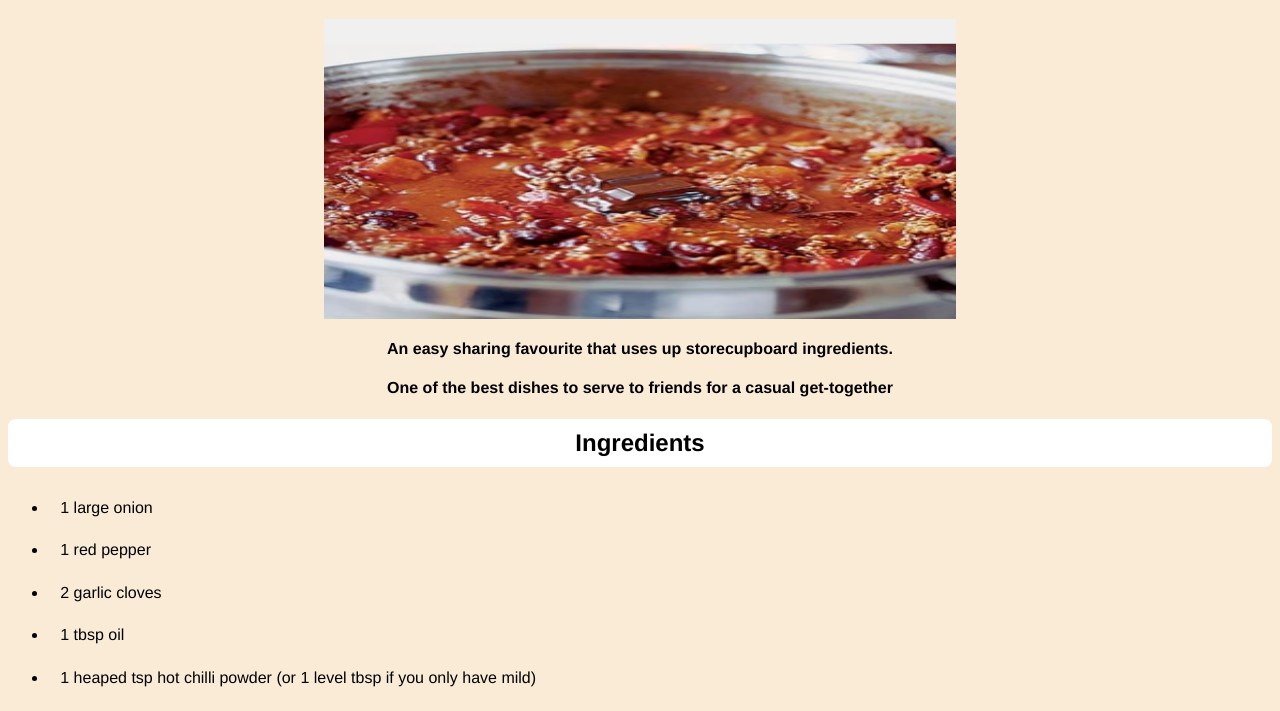
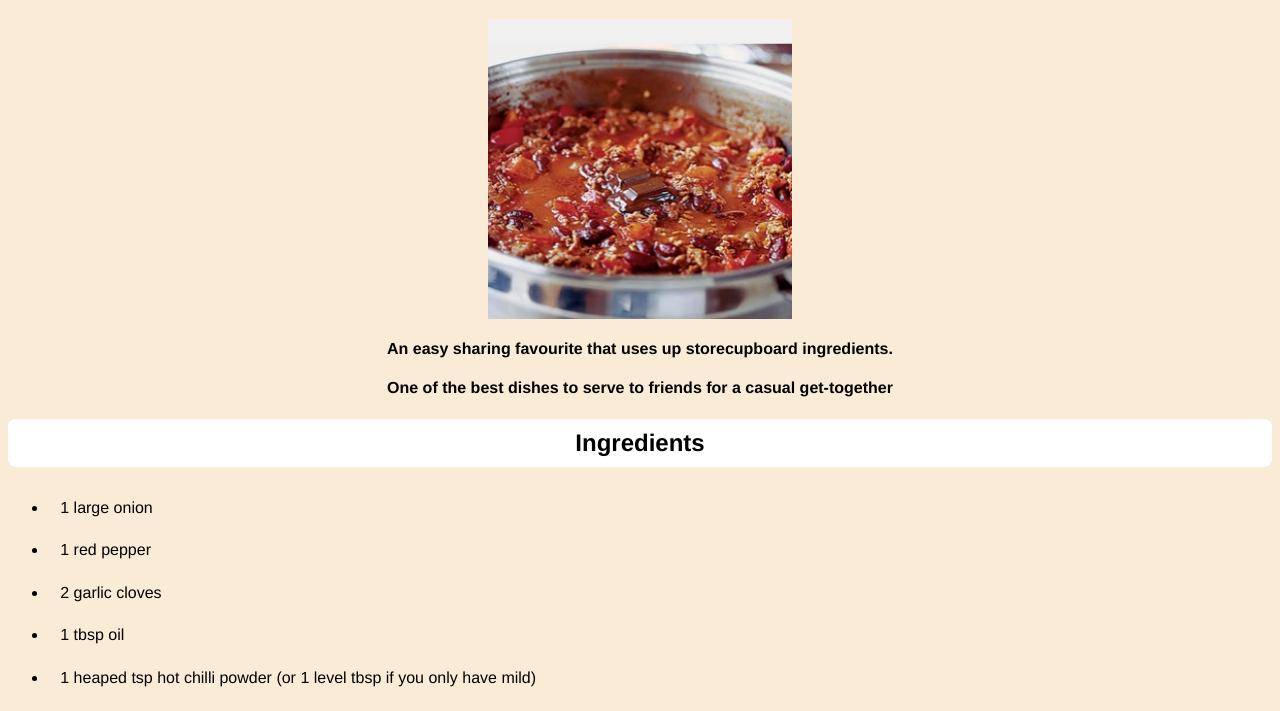
Before and after one commit to AaronChallinor/odin-recipes, a plain HTML site: page recipes/chilli.html in a window 1280 px wide. Shown: the part 81-792 px from the top of the page. Drawn offline with Linux system fonts and the light colour scheme.

Commit message:
Fix issue with main image widths

```diff
--- a/style.css
+++ b/style.css
@@ -28,10 +28,11 @@ li{padding: 1%;
 
 .mainimage{
 height: 300px;
+width: auto;
     display: block;
     margin-left: auto;
     margin-right: auto;
-    width: 50%;
+
 
   }
 
```
